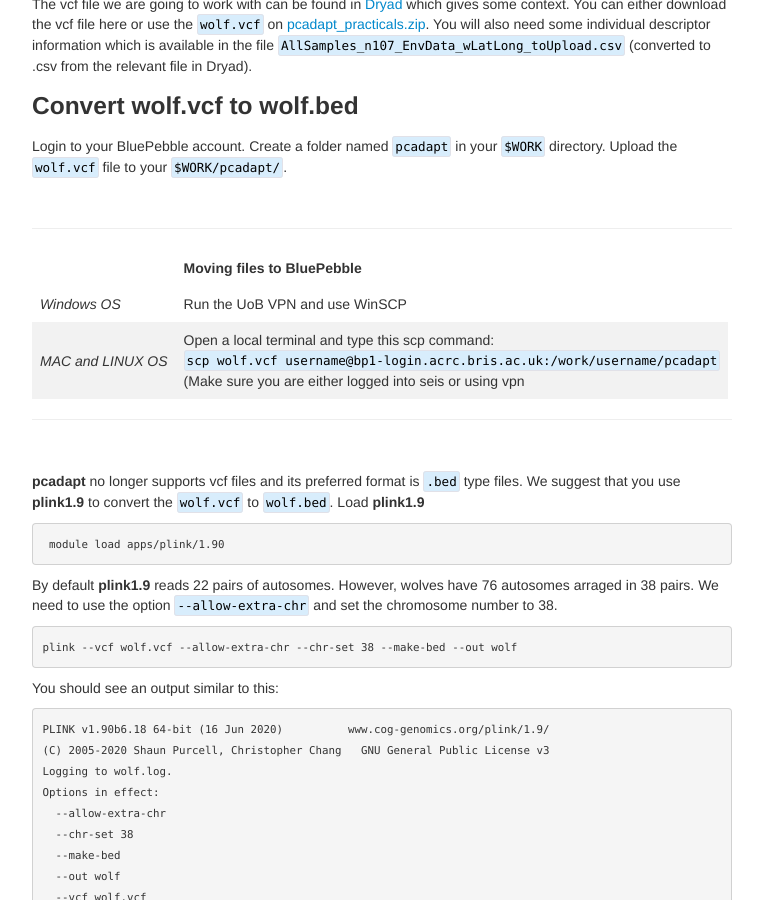
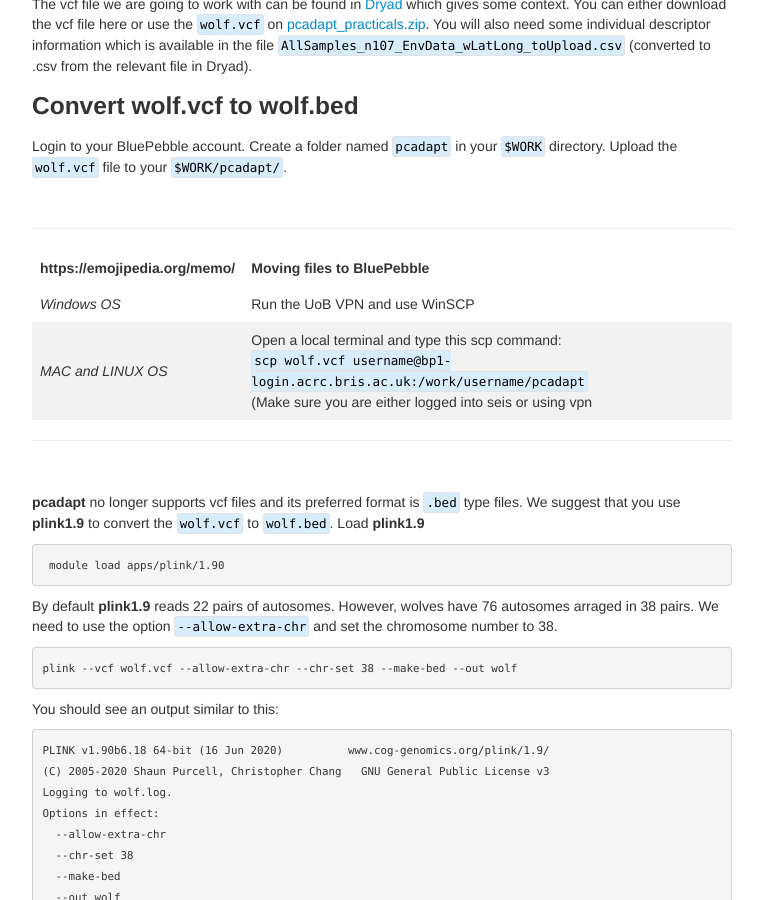
Before and after one commit to ritarasteiro/FieldCourse, a Jekyll site: the page built from pages/PCAdapt_practical.md, in a window 1280 px wide and 900 px high, scrolled down 550 px. Shown: the whole window, without its empty margins (258-1021 px from the left). Built offline with Jekyll 4.4.1, drawn with Linux system fonts in a browser that asks for light colours; part of the change alters nothing that is shown.

Commit message:
Update PCAdapt_practical.md

````diff
--- a/pages/PCAdapt_practical.md
+++ b/pages/PCAdapt_practical.md
@@ -32,7 +32,7 @@ Login to your BluePebble account. Create a folder named ``pcadapt`` in your ``$W
 
 -----
 
-|        | Moving files to BluePebble
+| https://emojipedia.org/memo/       | Moving files to BluePebble
 |---------------|:---------------------------|
 | *Windows OS*  |Run the UoB VPN and use WinSCP|
 | *MAC and LINUX OS* | Open a local terminal and type this scp command: <br/> ```scp wolf.vcf username@bp1-login.acrc.bris.ac.uk:/work/username/pcadapt``` <br/> (Make sure you are either logged into seis or using vpn |
````
